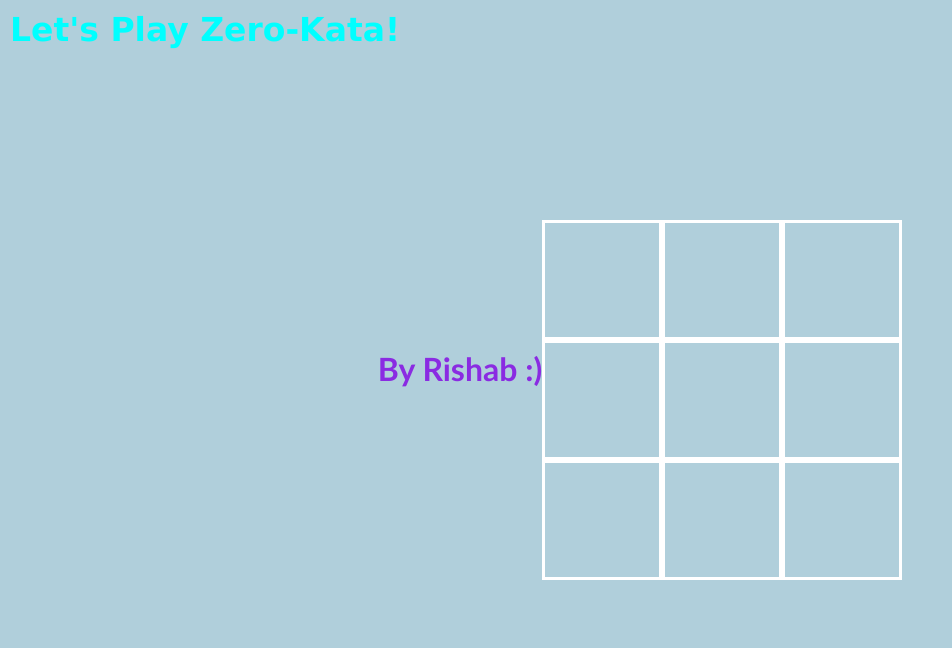
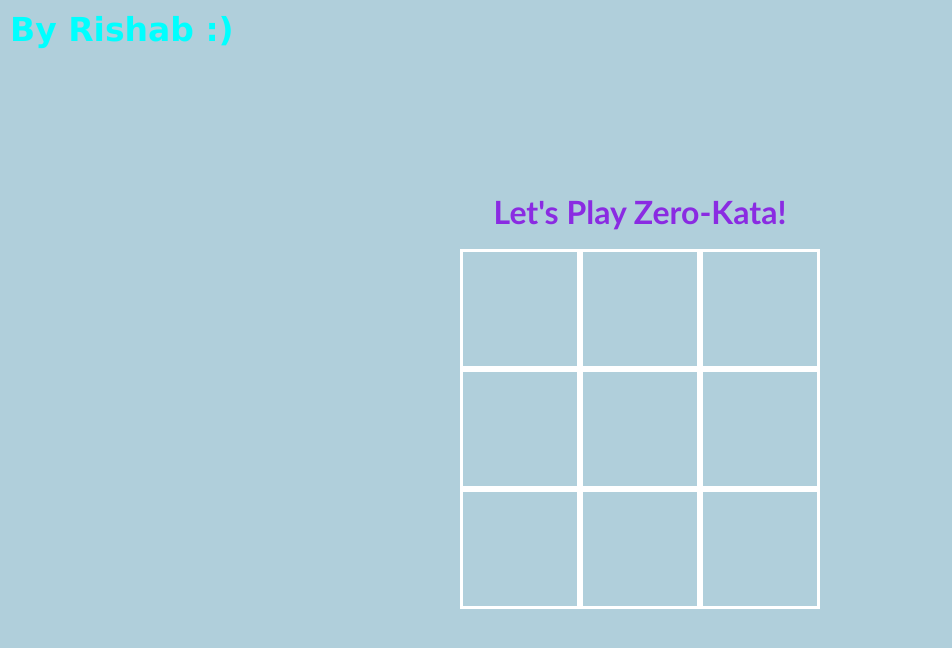
Before and after one commit to KewlRishab/Zero-Kanta, a plain HTML site: page index.html in a window 1280 px wide. Shown: the whole page, without its empty margins (0-952 px from the left). Drawn offline with Linux system fonts and the light colour scheme.

Commit message:
Update index.html

```diff
--- a/index.html
+++ b/index.html
@@ -7,9 +7,9 @@
     <link rel="stylesheet" href="style.css">
 </head>
 <body>
-    <h1>By Rishab :)</h1>
+    <h2>By Rishab :)</h2>
     <div container>
-        <h2>Let's Play Zero-Kata!</h2>
+        <h1>Let's Play Zero-Kata!</h1>
         <div class="grid">
             <div class="row">
                 <div onclick="handleClick(this)" id="1" class="col"></div>
```
